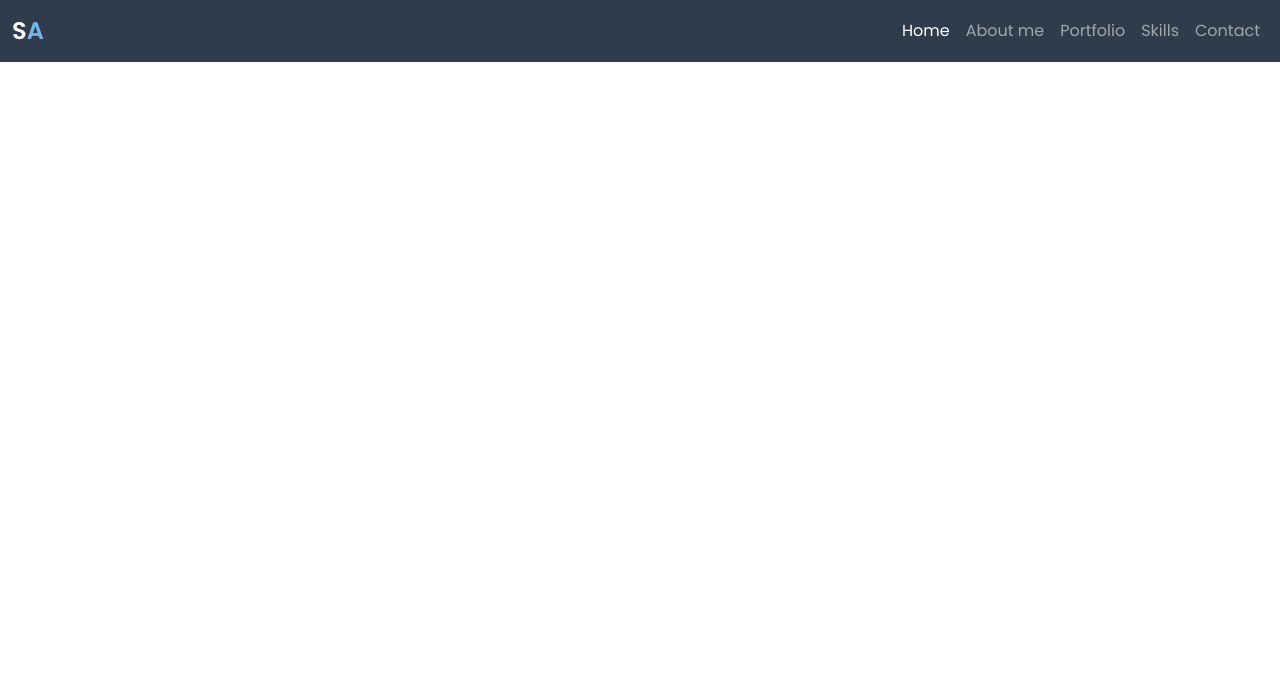
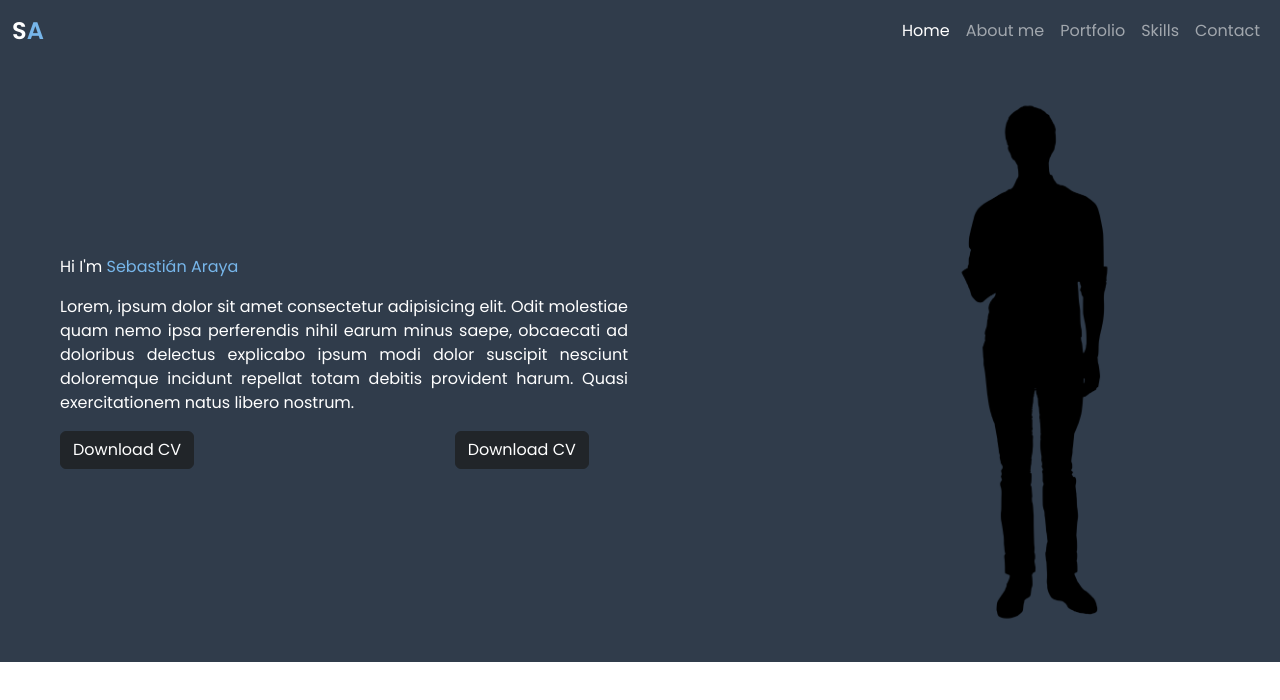
Before and after one commit to sebastianarayaq/coderhouse-desarrolloweb, a plain HTML site: page index.html in a window 1280 px wide. Drawn offline with nearby package versions, Linux system fonts and the light colour scheme.

Commit message:
Se agrega la sección About me dentro del index

```diff
--- a/css/style.css
+++ b/css/style.css
@@ -5,6 +5,8 @@
 a {
     text-decoration: none;
 }
+
+/* HEADER */
 
 header nav {
     background-color: #303C4B;
@@ -15,6 +17,22 @@ header nav {
     font-weight: bold;
 }
 
-.brand {
+.brandSpan {
     color: #77B6EA
 }
+
+/* MAIN */
+
+.aboutMeSection{
+    background-color: #303C4B;
+    color: white;
+}
+
+.profilePicture {
+    height: 80%;
+    width: 50%;
+}
+
+.aboutMeText {
+    text-align: justify;
+}
--- a/index.html
+++ b/index.html
@@ -12,11 +12,11 @@
     <title>Portfolio</title>
 </head>
 <body>
-
+<!-- ENCABEZADO -->
     <header>
         <nav class="navbar navbar-expand-sm navbar-expand-md navbar-expand-lg" data-bs-theme="dark">
             <div class="container-fluid">
-                <a class="navbar-brand" href="#">S<span class="brand">A</span></a>
+                <a class="navbar-brand" href="#">S<span class="brandSpan">A</span></a>
                 <button class="navbar-toggler" type="button" data-bs-toggle="collapse" data-bs-target="#navbarNav" aria-controls="navbarNav" aria-expanded="false" aria-label="Toggle navigation">
                 <span class="navbar-toggler-icon"></span>
                 </button>
@@ -42,6 +42,32 @@
             </div>
         </nav>
     </header>
+<!-- SECCIONES -->
+    <main>
+        <!-- ABOUT ME -->
+        <section class="container-fluid aboutMeSection p-4">
+            <div class="row d-sm-flex d-md-flex d-lg-flex justify-content-between align-items-center flex-wrap-reverse mx-4">
+                <div class="col-sm-6 col-md-6 col-lg-6 d-sm-flex-columm d-md-flex-columm d-lg-flex-columm justify-content-center">
+                    <p>Hi I'm <span class="brandSpan">Sebastián Araya</span></p>
+                    <p class="aboutMeText">Lorem, ipsum dolor sit amet consectetur adipisicing elit. Odit molestiae quam nemo ipsa perferendis nihil earum minus saepe, obcaecati ad doloribus delectus explicabo ipsum modi dolor suscipit nesciunt doloremque incidunt repellat totam debitis provident harum. Quasi exercitationem natus libero nostrum.</p>
+                    <div class="row d-sm-flex d-md-flex d-lg-flex justify-content-between gap-2">
+                        <div class="col-sm-4 col-md-4 col-lg-4 d-sm-flex d-md-flex d-lg-flex">
+                            <button type="button" class="btn btn-dark">Download CV</button>
+                        </div>
+                        <div class="col-sm-4 col-md-4 col-lg-4 d-sm-flex d-md-flex d-lg-flex">
+                            <button type="button" class="btn btn-dark">Download CV</button>
+                        </div>
+                    </div>
+                </div>
+                <div class="col-sm-4 col-md-4 col-lg-4 d-flex justify-content-center">
+                    <img class="profilePicture" src="./assets/person.png" alt="Profile picture">
+                </div>
+            </div>
+        </section>
 
+        <section>
+
+        </section>
+    </main>
 </body>
 </html>
```
